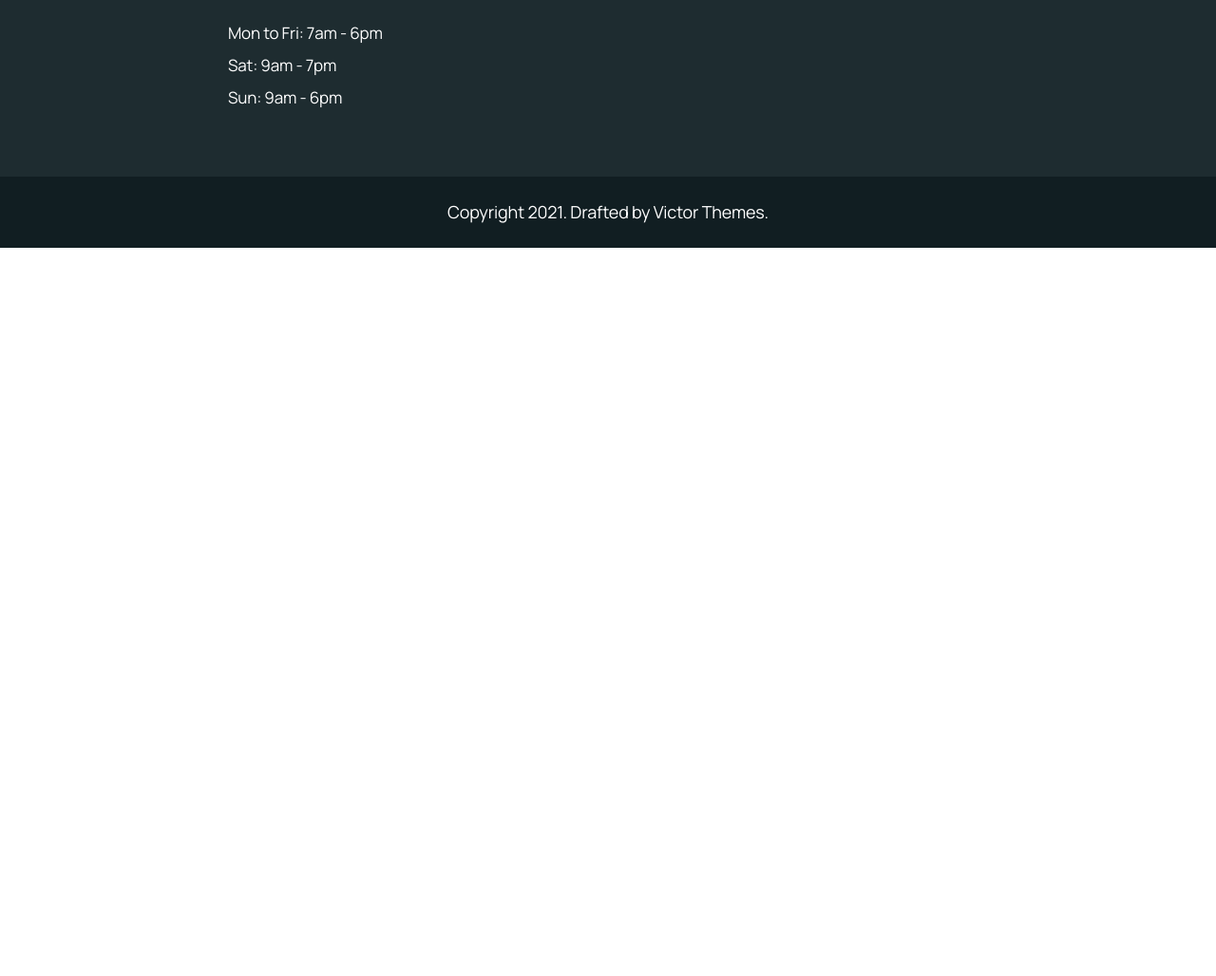
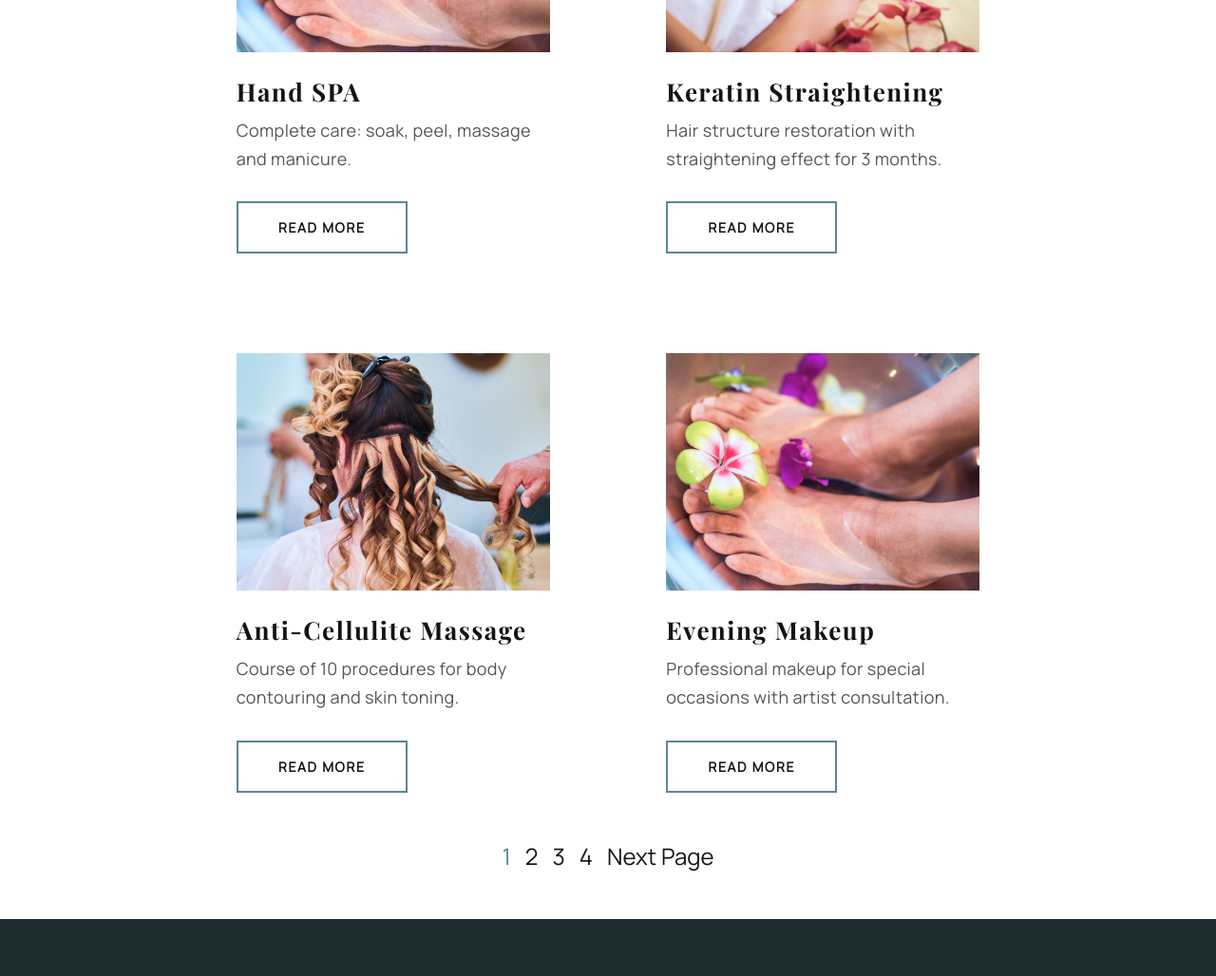
Before and after one commit to Veletko/WebCursProject, a website with bundled scripts: page pages/services.html in a window 1280 px wide. Shown: the part 1683-2711 px from the top of the page at 95% size. Before the commit the page ends 1944 px from the top, so only its background shows below. Built offline with nearby package versions, Linux system fonts and the light colour scheme; data requests are answered from the project's data file.

Commit message:
feat: add loadServices.js with fuctionality for loading all services from json server

```diff
--- a/css/services.css
+++ b/css/services.css
@@ -71,7 +71,15 @@ h1{
     flex-direction: column;
     width: 330px;
 }
-
+.card p{
+    color: var(--gray);
+    font-family: Manrope;
+    font-size: 18px;
+    font-style: normal;
+    font-weight: 400;
+    line-height: 165%; /* 29.7px */
+    letter-spacing: 0.36px;
+}
 .card h3 {
     color: var(--black);
     font-family: "Playfair";
@@ -148,11 +156,15 @@ option{
     padding: 50px 0;
 }
 
-.pagination span,
-.pagination a {
+.pagination-button{
+    background-color: transparent;
     cursor: pointer;
+    color: var(--black);
     font-family: 'Manrope';
-    font-size: 1.6rem;
+    font-size: 2.4rem;
+}
+.active{
+    color: var(--accent-dark);
 }
 
 .pagination span {
--- a/js/services/loadCategories.js
+++ b/js/services.js/loadCategories.js
@@ -1,4 +1,4 @@
-import {getTodos} from "../baseElements/getTodos.js"
+import { getTodos } from "../baseElements/getTodos.js";
 
 export async function loadCategories() {
     try {
--- /dev/null
+++ b/js/services.js/loadServices.js
@@ -0,0 +1,81 @@
+import { getTodos } from "../baseElements/getTodos.js";
+
+export async  function initServices (){
+    try
+    {
+        const services = await  getTodos('', 'http://localhost:3000/services');
+        let allServices = [];
+        const itemsPrePage= 6;
+        let currentPage = 1
+
+        services.forEach(element => {
+            allServices.push(element)
+        });
+
+
+        renderServicesPage(currentPage);
+        renderPagination();
+
+        function renderServicesPage(page){
+            const container = document.querySelector('.card-grid');
+            if (!container){
+                throw Error("Элемент .card-grid не найден");
+            }
+            container.innerHTML = ''
+
+            const start = (page - 1) * itemsPrePage;
+            const end = start + itemsPrePage;
+            const servicesToShow = allServices.slice(start, end);
+
+            servicesToShow.forEach(element =>{
+                container.innerHTML +=`
+                    <div class="card">
+                        <img src="${element.image}" alt="service">
+                        <h3>${element.title.en}</h3>
+                        <p>${element.description.en}</p>
+                        <button class="card-button">Read More</button>
+                    </div>
+                `;
+            })
+        }
+        function renderPagination(){
+            const paginationContainer = document.querySelector('.pagination');
+            paginationContainer.innerHTML = '';
+
+            const pageCount = Math.ceil(allServices.length / itemsPrePage);
+
+            for(let i = 1; i <= pageCount; i++){
+                const button = document.createElement('button')
+                button.textContent = i;
+                button.classList.add('pagination-button');
+                if(i === currentPage){
+                    button.classList.add('active');
+                }
+
+                button.addEventListener('click', () =>{
+                    currentPage = i;
+                    renderServicesPage(i);
+                    renderPagination();
+                })
+
+                paginationContainer.appendChild(button);
+            }
+            const button = document.createElement('button')
+            button.textContent = "Next Page"
+            button.classList.add('pagination-button')
+            button.addEventListener('click', () =>{
+                if (currentPage < pageCount) {
+                    currentPage += 1;
+                    renderServicesPage(currentPage);
+                    renderPagination();
+                }
+            })
+            paginationContainer.appendChild(button);
+        }
+    }
+    catch{
+        console.error("Ошибка")
+    }
+
+
+}
--- a/js/services/services.js
+++ b/js/services.js/services.js
@@ -1,5 +1,7 @@
 import { initFiltersModelWindow } from "./filterModelWindow.js";
+import { initServices } from "./loadServices.js";
 
 document.addEventListener('DOMContentLoaded', () => {
     initFiltersModelWindow();
+    initServices();
 });
--- a/pages/services.html
+++ b/pages/services.html
@@ -8,7 +8,7 @@
     <link rel="stylesheet" href="/css/header-foter.css">
     <link rel="stylesheet" href="/css/services.css">
     <script src="/js/baseElements/baseElements.js" type="module" ></script>
-    <script src="/js/services/services.js" type="module"></script>
+    <script src="\js\services.js\services.js" type="module"></script>
 </head>
 <body>
     <div class="preloader">
@@ -84,7 +84,7 @@
             <div class="cards-container">
                 <div class="card-grid"></div></div>
             <div class="pagination">
-                <a href="#">Next page</a>
+
             </div>
             <div class="modal" id="filter-modal">
                 <div class="modal-content">
```
Also changed, not shown: js/services.js/filterModelWindow.js (renamed from js/services/filterModelWindow.js).
